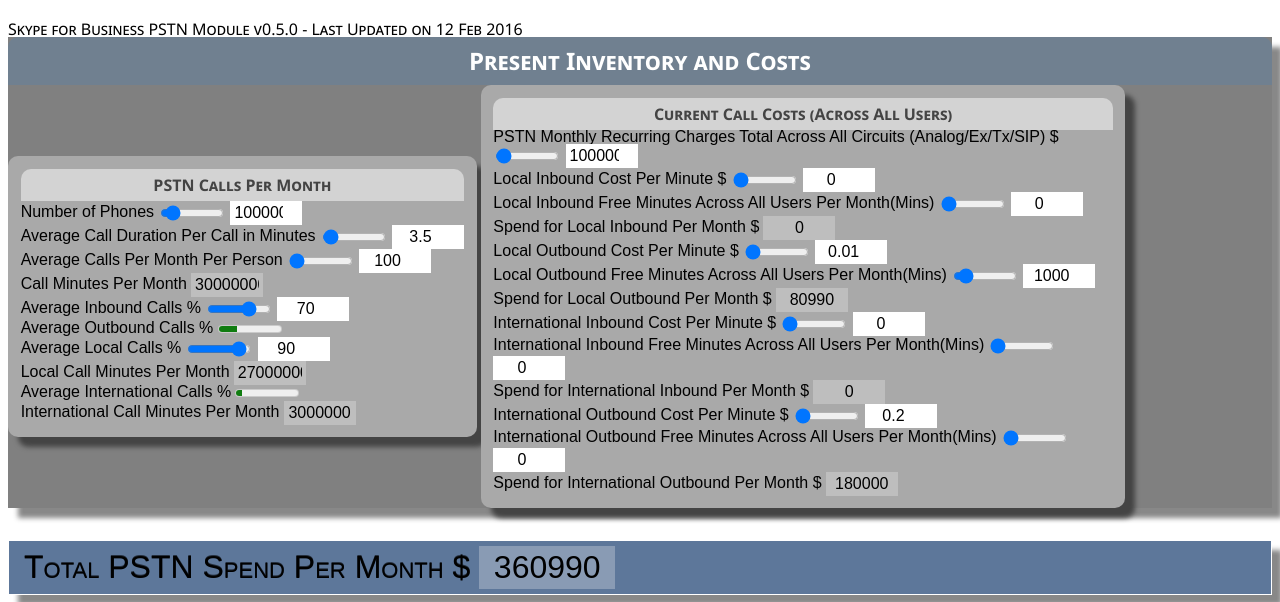
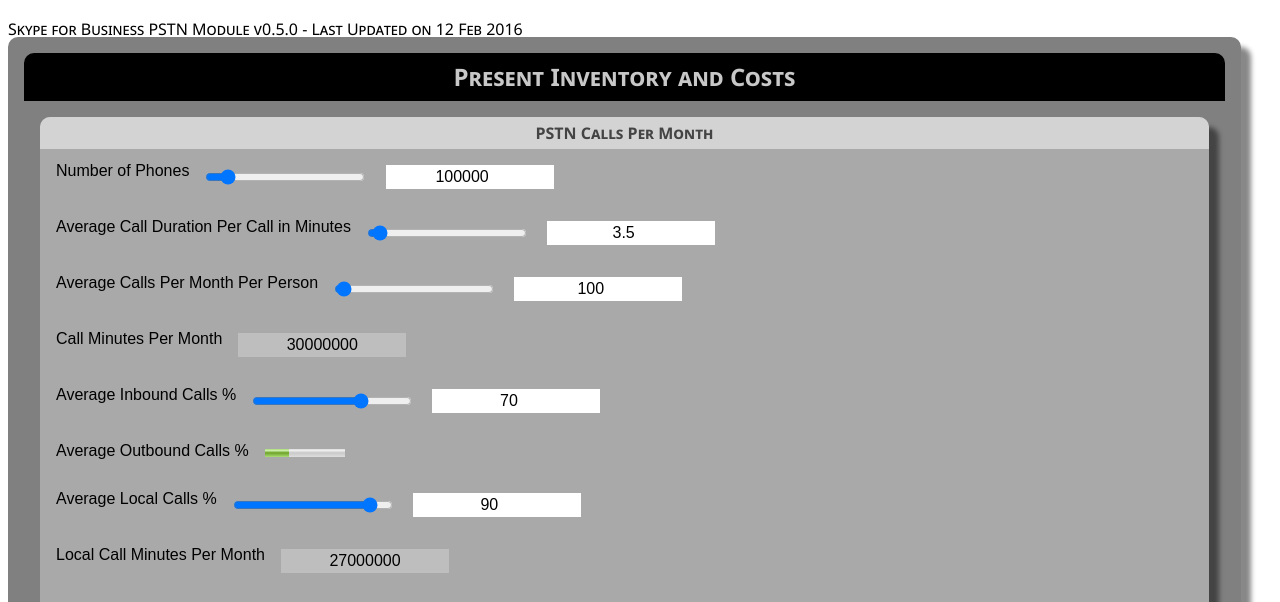
Before and after one commit to julianfrank/jf365roi, a website: page pages/s4bpstn.html in a window 1280 px wide. Shown: the part 129-731 px from the top of the page. Drawn offline with Linux system fonts and the light colour scheme.

```diff
--- a/css/s4bpstn.css
+++ b/css/s4bpstn.css
@@ -75,31 +75,34 @@
 }
 
 section{
+    width: 95%;
     display: block;
     background-color: gray;
-    border-color: darkblue;
-    border-width: 10em;
 box-shadow: 10px 10px 5px #888888;
+border-radius: 10px 10px 10px 10px;
+padding: 1em;
 }
 
 section header{
     width: 100%;
     display:  block;
-    background-color: slategray;
-    color: white;
+    background-color:rgba(0,0,0,1);
+    color:  rgba(200,200,200, 1);
+    opacity: 100%;
     border-width: 10em;
     font-size: 1.5em;
 }
 
 article{
-    max-width: 49%;
-    display:  inline-block;
+
+    min-width: 500px;
+    position: relative;
+     min-block-size:  unset;
     background-color: darkgray;
     border-color: black;
-    border-width: 10em;
 box-shadow: 10px 10px 5px #444444;
 	border-radius: 10px 10px 10px 10px;
-    padding: 1% 1% 1% 1%;
+    margin: 1em;
 }
 
 article header{
@@ -107,32 +110,35 @@
     display:  block;
     background-color: lightgray;
     color: #444444;
-    border-width: 10em;
     font-size: 1em;
+    border: 1% 1% 1% 1%;
 }
 
-label,input{
+label,input,range,meter{
     font-family: 'Titillium Web', sans-serif;
 	position: relative;
 	font-size: 1em;
 	color: black;
     text-align: center;
     border-color: transparent;
+    margin: 1em 0em 1em 1em;
+}
+
+label{
+    width: max-content;
+    float: left;
 }
 
 input{
-
-    width: 4em;
-
+    width: 10em;
 }
 
-meter{
-    width: 4em;
-    object-fit:  center;
+meter,range{
+    width: 5em;
 }
 
 #o_Recomendation{
-    width: 22em;
+    width: 80%;
 }
 
 sub{
--- a/package.json
+++ b/package.json
@@ -29,6 +29,7 @@
   "dependencies": {
     "body-parser": "^1.14.2",
     "express": "^4.13.4",
-        "javascript-lp-solver": "^0.4.1"
+    "javascript-lp-solver": "^0.4.1",
+    "mongodb": "^2.1.7"
   }
 }
```
Also changed, not shown: index.js (+11 -5 lines), 1 other file. Lines whose indentation alone changed are shown as unchanged.
